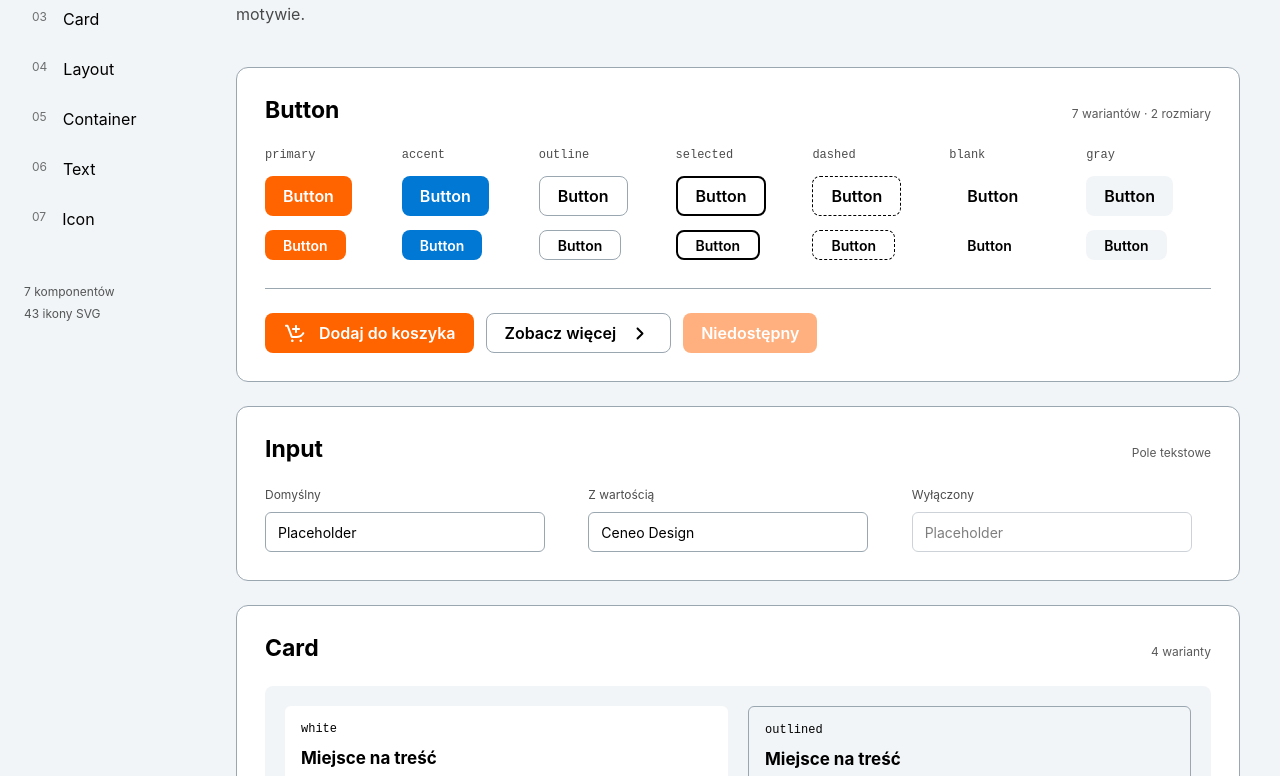
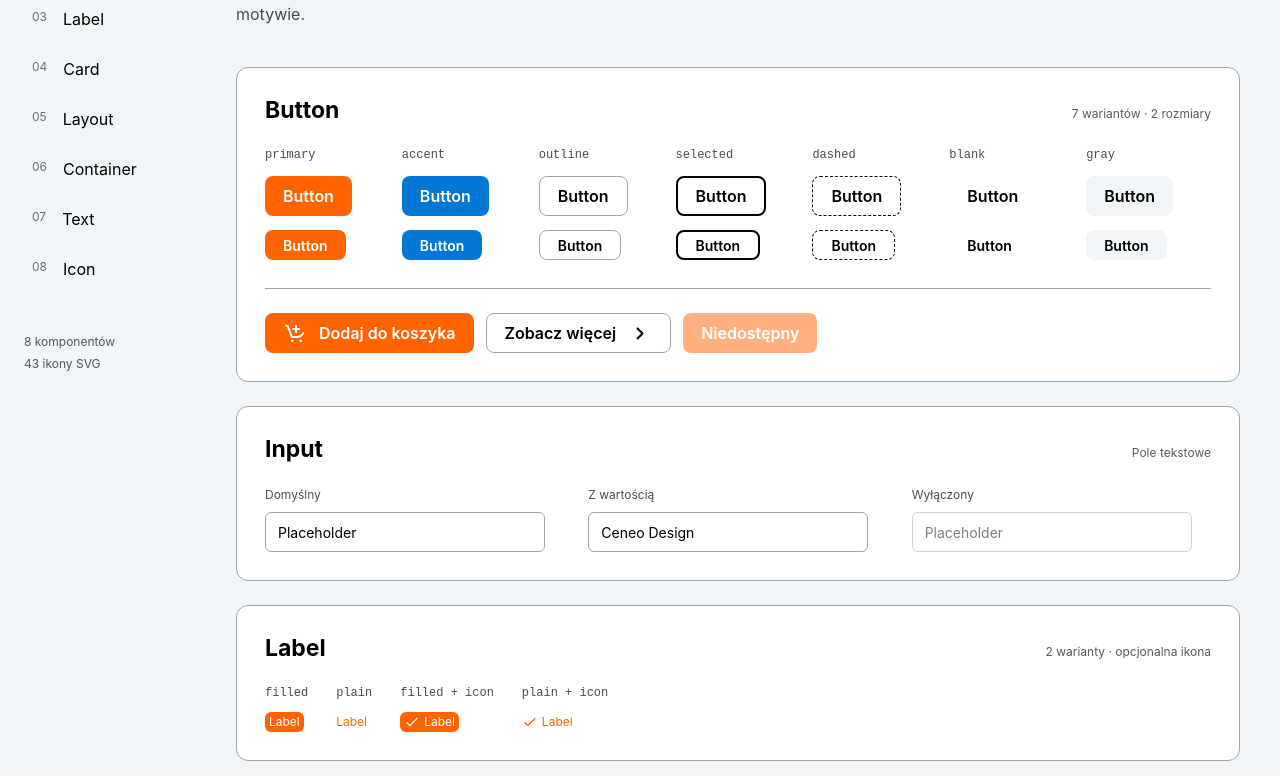
Before and after one commit to ryszard-raby/CeneoDesign, a Preact app: page / in a window 1280 px wide. Shown: the part 264-1040 px from the top of the page. Built offline with nearby package versions, Linux system fonts and the light colour scheme.

Commit message:
feat: add Label component with filled and plain variants; update app layout and styles

```diff
--- a/src/app.tsx
+++ b/src/app.tsx
@@ -6,8 +6,9 @@ import { Container } from './components/container/container'
 import { Icon, iconNames } from './components/icon/icon'
 import { Text } from './components/text/text'
 import { Input } from './components/input/input'
+import { Label } from './components/label/label'
 
-const sections = ['Button', 'Input', 'Card', 'Layout', 'Container', 'Text', 'Icon']
+const sections = ['Button', 'Input', 'Label', 'Card', 'Layout', 'Container', 'Text', 'Icon']
 const variants = ['primary', 'accent', 'outline', 'selected', 'dashed', 'blank', 'gray'] as const
 const textSizes = ['xs', 'sm', 'base', 'lg', 'xl', '2xl', '3xl'] as const
 
@@ -42,7 +43,7 @@ export function App() {
         <aside class="preview__sidebar">
           <p class="eyebrow">Biblioteka</p>
           <nav aria-label="Komponenty">{sections.map((name, i) => <a href={`#${name.toLowerCase()}`} key={name}><span>0{i + 1}</span>{name}</a>)}</nav>
-          <p class="preview__note">7 komponentów<br />43 ikony SVG</p>
+          <p class="preview__note">8 komponentów<br />43 ikony SVG</p>
         </aside>
         <main class="preview__main">
           <div class="preview__intro"><p class="eyebrow">Ceneo Design System</p><h1>Gotowe do użycia.</h1><p>Komponenty, warianty i ikony. Sprawdź, jak wyglądają w jasnym i ciemnym motywie.</p></div>
@@ -57,6 +58,15 @@ export function App() {
               <label class="input-sample"><span>Domyślny</span><Input aria-label="Domyślny input" /></label>
               <label class="input-sample"><span>Z wartością</span><Input aria-label="Input z wartością" value="Ceneo Design" /></label>
               <label class="input-sample"><span>Wyłączony</span><Input aria-label="Wyłączony input" disabled /></label>
+            </div>
+          </section>
+          <section id="label" class="preview-section">
+            <header><h2>Label</h2><span>2 warianty · opcjonalna ikona</span></header>
+            <div class="label-grid">
+              <div class="label-sample"><code>filled</code><Label>Label</Label></div>
+              <div class="label-sample"><code>plain</code><Label variant="plain">Label</Label></div>
+              <div class="label-sample"><code>filled + icon</code><Label iconStart={<Icon name="check" size={16} />}>Label</Label></div>
+              <div class="label-sample"><code>plain + icon</code><Label variant="plain" iconStart={<Icon name="check" size={16} />}>Label</Label></div>
             </div>
           </section>
           <section id="card" class="preview-section">
--- /dev/null
+++ b/src/components/label/index.ts
@@ -0,0 +1,2 @@
+export { Label } from './label'
+export type { LabelProps, LabelVariant } from './label'
--- /dev/null
+++ b/src/components/label/label.scss
@@ -0,0 +1,37 @@
+.cd-label {
+  display: inline-flex;
+  align-items: center;
+  justify-content: center;
+  gap: calc(var(--cd-spacing-component-gap-sm) * 1px);
+  height: calc(var(--cd-spacing-label-height) * 1px);
+  color: var(--cd-color-fixed-primary);
+  font-family: Inter, Arial, sans-serif;
+  font-size: calc(var(--cd-text-xs) * 1px);
+  font-weight: var(--cd-font-weight-normal);
+  line-height: calc(var(--cd-line-height-sm) * 1px);
+  white-space: nowrap;
+
+  &--filled {
+    padding-inline: calc(var(--cd-spacing-label-padding-inline) * 1px);
+    border-radius: calc(var(--cd-spacing-label-radius) * 1px);
+    background: var(--cd-color-fixed-primary);
+    color: var(--cd-color-fixed-white);
+
+    .cd-label__icon > .cd-icon { filter: brightness(0) invert(1); }
+  }
+
+  &--plain {
+    .cd-label__icon > .cd-icon {
+      filter: brightness(0) saturate(100%) invert(43%) sepia(97%) saturate(3248%) hue-rotate(1deg) brightness(103%) contrast(106%);
+    }
+  }
+
+  &__icon {
+    display: inline-flex;
+    flex: none;
+    width: 16px;
+    height: 16px;
+
+    > svg, > img { width: 16px; height: 16px; }
+  }
+}
--- /dev/null
+++ b/src/components/label/label.tsx
@@ -0,0 +1,25 @@
+import type { ComponentChildren, JSX } from 'preact'
+import './label.scss'
+
+export type LabelVariant = 'filled' | 'plain'
+
+export interface LabelProps extends JSX.HTMLAttributes<HTMLSpanElement> {
+  variant?: LabelVariant
+  iconStart?: ComponentChildren
+  children?: ComponentChildren
+}
+
+export function Label({
+  variant = 'filled',
+  iconStart,
+  children = 'Label',
+  class: className,
+  ...props
+}: LabelProps) {
+  return (
+    <span {...props} class={['cd-label', `cd-label--${variant}`, className].filter(Boolean).join(' ')}>
+      {iconStart && <span class="cd-label__icon" aria-hidden="true">{iconStart}</span>}
+      {children && <span class="cd-label__text">{children}</span>}
+    </span>
+  )
+}
--- a/src/styles.scss
+++ b/src/styles.scss
@@ -27,6 +27,8 @@ button, a, input { &:focus-visible { outline: 2px solid var(--cd-color-fixed-acc
 .preview-row { display: flex; flex-wrap: wrap; gap: 12px; margin-top: 28px; padding-top: 24px; border-top: 1px solid var(--cd-border-border-2); }
 .input-grid { display: grid; grid-template-columns: repeat(auto-fit, minmax(220px, 1fr)); gap: 24px; }
 .input-sample { display: grid; align-content: start; gap: 10px; > span { font-size: 12px; opacity: .7; } }
+.label-grid { display: flex; flex-wrap: wrap; align-items: flex-start; gap: 28px; }
+.label-sample { display: grid; justify-items: start; gap: 12px; code { font-size: 12px; opacity: .7; } }
 .card-grid { display: grid; grid-template-columns: repeat(2, minmax(0, 1fr)); gap: 20px; padding: 20px; background: var(--cd-background-background-2); border-radius: 8px; }
 .sample-content { gap: 12px; h3, p { margin: 0; } h3 { font-size: 17px; } p { font-size: 14px; line-height: 1.5; opacity: .75; } code { font-size: 12px; } }
 .layout-stage { padding-block: 16px; border: 1px dashed var(--cd-border-border-2); }
--- a/src/theme/figma-variables.css
+++ b/src/theme/figma-variables.css
@@ -1,6 +1,10 @@
 /* Component tokens from the CeneoDesign Figma collections. */
 :root {
   --cd-spacing-component-gap-horizontal: 12;
+  --cd-spacing-component-gap-sm: 4;
+  --cd-spacing-label-height: 20;
+  --cd-spacing-label-padding-inline: 4;
+  --cd-spacing-label-radius: 6;
   --cd-spacing-button-height: 40;
   --cd-spacing-button-small-height: 30;
   --cd-spacing-button-padding-inline: 18;
```
Also changed, not shown: src/components/label/component.json (added, +53 -0 lines).
